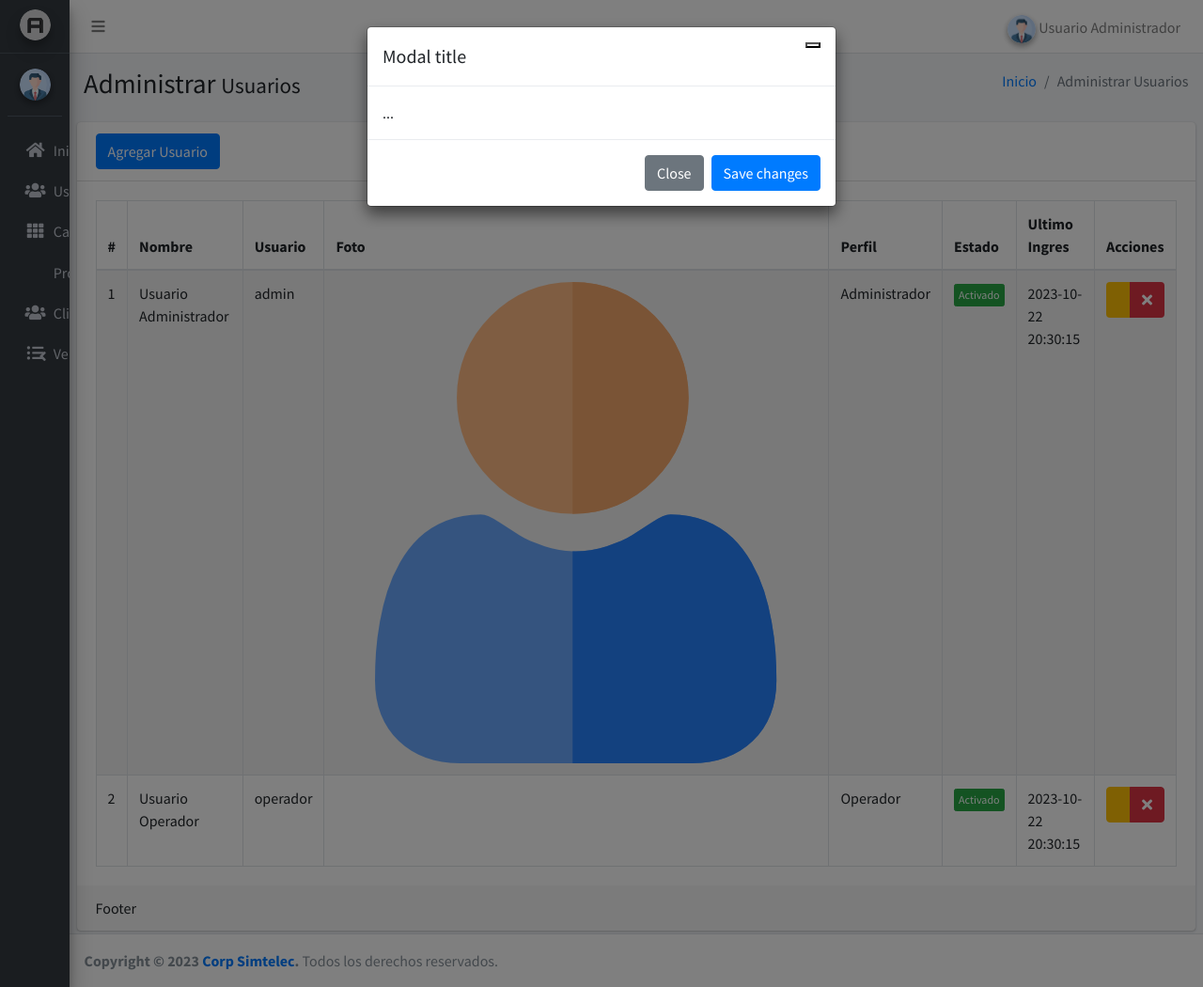
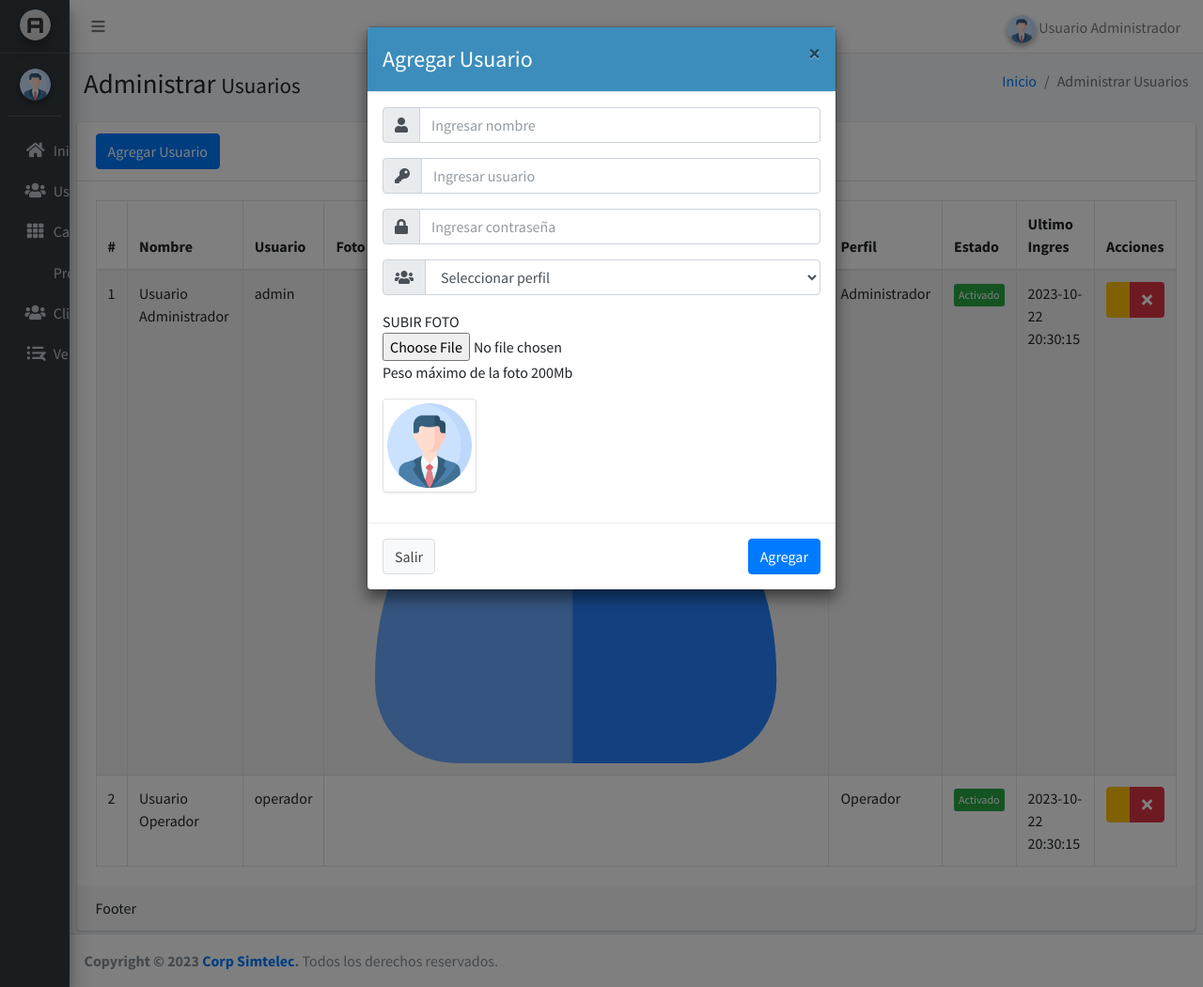
Before and after one commit to raocampo/sistemaPos, a PHP site: page /usuarios in a window 1280 px wide, after a click on "Agregar Usuario". Shown: the whole page at 94% size. Run offline with PHP 8.4, Linux system fonts and the light colour scheme; the visitor is signed in with stand-in values (Sample User, id 1); some libraries are stand-ins or nearby versions.

Commit message:
Se maqueto el modal para ingresar/agreagar usuario

```diff
--- a/vistas/modulos/usuarios.php
+++ b/vistas/modulos/usuarios.php
@@ -116,20 +116,128 @@
 
 <!-- modal para agregar usuario -->
 
-<div class="modal fade" id="modalAgregarUsuario" tabindex="-1" aria-labelledby="exampleModalLabel" aria-hidden="true">
+<div class="modal fade" id="modalAgregarUsuario">
+
   <div class="modal-dialog">
+
     <div class="modal-content">
-      <div class="modal-header">
-        <h5 class="modal-title" id="exampleModalLabel">Modal title</h5>
-        <button type="button" class="btn-close" data-bs-dismiss="modal" aria-label="Close"></button>
-      </div>
-      <div class="modal-body">
-        ...
-      </div>
-      <div class="modal-footer">
-        <button type="button" class="btn btn-secondary" data-bs-dismiss="modal">Close</button>
-        <button type="button" class="btn btn-primary">Save changes</button>
-      </div>
+
+      <form action="" role="form" method="post" enctype="multipart/form-data">
+
+        <div class="modal-header" style="background: #3c8dbc; color: #fff;">
+
+          <h4 class="modal-title">Agregar Usuario</h4>
+
+          <button type="button" class="close" data-dismiss="modal" aria-label="Close">
+
+            <span aria-hidden="true">&times;</span>
+
+          </button>
+
+        </div>
+
+        <div class="modal-body">
+
+          <div class="box-body">
+
+            <div class="form-group">
+
+              <div class="input-group">
+
+                <div class="input-group-prepend">
+                  <span class="input-group-text"><i class="fa fa-user"></i></span>
+                </div>
+
+                <input type="text" class="form-control input-lg" name="nuevoNombre" placeholder="Ingresar nombre" required>
+
+              </div>
+
+            </div>
+
+            <div class="form-group">
+
+              <div class="input-group">
+
+                <div class="input-group-prepend">
+
+                  <span class="input-group-text"><i class="fa fa-key"></i></span>
+
+                </div>
+
+                <input type="text" class="form-control input-lg" name="nuevoUsuario" placeholder="Ingresar usuario" required>
+
+              </div>
+
+            </div>
+
+            <div class="form-group">
+
+              <div class="input-group">
+
+                <div class="input-group-prepend">
+
+                  <span class="input-group-text"><i class="fa fa-lock"></i></span>
+
+                </div>
+
+                <input type="password" class="form-control input-lg" name="nuevoPassword" placeholder="Ingresar contraseña" required>
+
+              </div>
+
+            </div>
+
+            <div class="form-group">
+
+              <div class="input-group">
+
+                <div class="input-group-prepend">
+
+                  <span class="input-group-text"><i class="fa fa-users"></i></span>
+
+                </div>
+
+
+                <select class="form-control input-lg" name="nuevoPerfil" id="">
+                  <option value="">Seleccionar perfil</option>
+                  <option value="Administrador">Administrador</option>
+                  <option value="Especial">Especial</option>
+                  <option value="Vendedor">Vendedor</option>
+                </select>
+
+              </div>
+
+            </div>
+
+            <div class="form-group">
+
+              <div class="panel">SUBIR FOTO</div>
+
+              <input type="file" id="nuevaFoto" name="nuevaFoto">
+
+              <p class="help-block">Peso máximo de la foto 200Mb</p>
+
+              <img src="/vistas/img/usuarios/default/perfil.png" class="img-thumbnail" width="100px" alt="perfil">
+
+            </div>
+
+
+          </div>
+
+        </div>
+
+        <div class="modal-footer justify-content-between">
+
+          <button type="button" class="btn btn-default" data-dismiss="modal">Salir</button>
+
+          <button type="submit" class="btn btn-primary">Agregar</button>
+
+        </div>
+
+      </form>
+
     </div>
+    <!-- /.modal-content -->
   </div>
+  <!-- /.modal-dialog -->
 </div>
+<!-- /.modal -->
```
